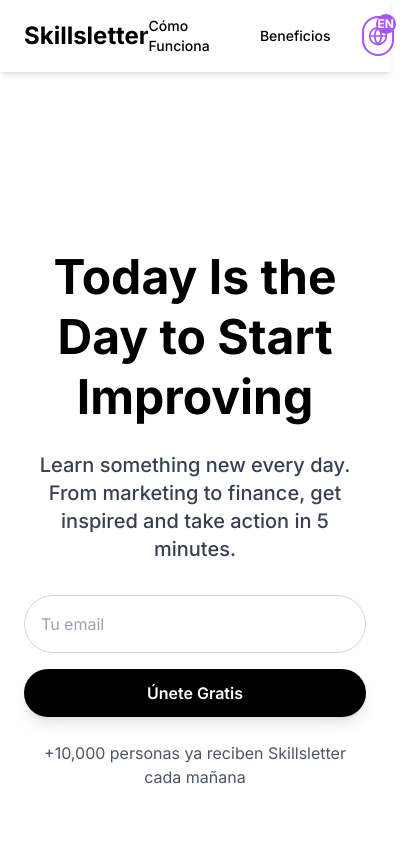
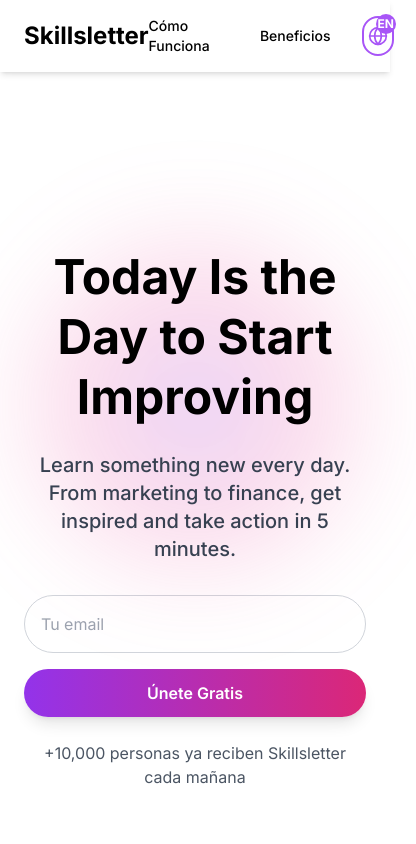
Before and after one commit to Ferrajju/skillvoo-landing, a Next.js app: page / in a window 390 px wide. Shown: the top 844 px of the page, 416 px wide, since content can reach past the window. Built offline with nearby package versions, Linux system fonts and the light colour scheme.

Commit message:
mEJORANDO hERO

```diff
--- a/app/globals.css
+++ b/app/globals.css
@@ -1,4 +1,4 @@
-@import url("https://fonts.googleapis.com/css2?family=Inter:wght@300;400;500;600;700&display=swap");
+@import url('https://fonts.googleapis.com/css2?family=Inter:wght@300;400;500;600;700&display=swap');
 
 @tailwind base;
 @tailwind components;
@@ -23,15 +23,47 @@
 body {
   color: rgb(var(--color-text));
   background-color: rgb(var(--color-bg));
-  font-family: "Inter", sans-serif;
+  font-family: 'Inter', sans-serif;
 }
 
 .gradient-text {
-  @apply bg-clip-text text-transparent bg-gradient-to-r from-gray-700 to-gray-900 dark:from-gray-300 dark:to-white;
+  @apply bg-clip-text text-transparent bg-gradient-to-r from-purple-600 to-pink-600 dark:from-purple-400 dark:to-pink-400;
 }
 
 .neo-button {
-  @apply px-6 py-3 rounded-full font-semibold text-white bg-black dark:bg-white dark:text-black hover:bg-gray-800 dark:hover:bg-gray-200 transition-all duration-300 shadow-lg hover:shadow-xl transform hover:-translate-y-1;
+  @apply px-6 py-3 rounded-full font-semibold text-white bg-gradient-to-r from-purple-600 to-pink-600 hover:from-purple-700 hover:to-pink-700 transition-all duration-300 shadow-lg hover:shadow-xl transform hover:-translate-y-1;
+}
+
+.neo-input {
+  @apply w-full p-4 rounded-full bg-white dark:bg-gray-800 border border-gray-300 dark:border-gray-700 focus:border-purple-500 dark:focus:border-purple-400 focus:ring-2 focus:ring-purple-200 dark:focus:ring-purple-800 focus:outline-none transition-all duration-300;
+}
+
+.hero-background {
+  background: radial-gradient(circle at center, rgba(var(--color-bg), 0.8) 0%, rgba(var(--color-bg), 1) 100%),
+              url('/placeholder.svg?height=1080&width=1920') center/cover no-repeat;
+  position: relative;
+  overflow: hidden;
+}
+
+.hero-background::before {
+  content: '';
+  position: absolute;
+  top: 0;
+  left: 0;
+  right: 0;
+  bottom: 0;
+  background: url('/placeholder.svg?height=1080&width=1920') center/cover no-repeat;
+  opacity: 0.1;
+  animation: pulse 8s infinite alternate;
+}
+
+@keyframes pulse {
+  0% {
+    opacity: 0.1;
+  }
+  100% {
+    opacity: 0.2;
+  }
 }
 
 .hero-glow {
@@ -40,29 +72,50 @@ body {
 }
 
 .hero-glow::before {
-  content: "";
+  content: '';
   position: absolute;
-  top: -20px;
-  left: -20px;
-  right: -20px;
-  bottom: -20px;
+  top: -50px;
+  left: -50px;
+  right: -50px;
+  bottom: -50px;
   background: radial-gradient(
     circle at center,
-    rgba(255, 255, 255, 0.1) 0%,
-    rgba(255, 255, 255, 0.05) 35%,
+    rgba(147, 51, 234, 0.2) 0%,
+    rgba(236, 72, 153, 0.2) 35%,
     transparent 70%
   );
   z-index: -1;
   border-radius: 30px;
+  filter: blur(40px);
 }
 
 .dark .hero-glow::before {
   background: radial-gradient(
     circle at center,
-    rgba(255, 255, 255, 0.05) 0%,
-    rgba(255, 255, 255, 0.02) 35%,
+    rgba(147, 51, 234, 0.3) 0%,
+    rgba(236, 72, 153, 0.3) 35%,
     transparent 70%
   );
+}
+
+.floating {
+  animation: floating 3s ease-in-out infinite;
+}
+
+@keyframes floating {
+  0% {
+    transform: translate(0, 0px);
+  }
+  50% {
+    transform: translate(0, 15px);
+  }
+  100% {
+    transform: translate(0, -0px);
+  }
+}
+
+.slide-up {
+  animation: slideUp 0.8s ease-out forwards;
 }
 
 @keyframes slideUp {
@@ -76,10 +129,6 @@ body {
   }
 }
 
-.slide-up {
-  animation: slideUp 0.8s ease-out forwards;
-}
-
 .slide-up-delay-1 {
   animation-delay: 0.2s;
 }
@@ -88,55 +137,22 @@ body {
   animation-delay: 0.4s;
 }
 
-.neo-input {
-  @apply w-full p-4 rounded-full bg-white dark:bg-black border border-gray-300 dark:border-gray-700 focus:border-black dark:focus:border-white focus:ring-2 focus:ring-black dark:focus:ring-white focus:outline-none transition-all duration-300;
+.slide-up-delay-3 {
+  animation-delay: 0.6s;
 }
 
-.section-title {
-  @apply text-4xl md:text-5xl font-bold mb-8 text-black dark:text-white;
-}
-
-.card {
-  @apply bg-white dark:bg-gray-900 rounded-2xl shadow-xl p-6 transition-all duration-300 hover:shadow-2xl transform hover:-translate-y-1;
-}
-
-.illuminated-logo {
-  background: linear-gradient(90deg, #000 0%, #000 50%, #333 51%, #000 52%, #000 100%);
-  background-size: 200% 100%;
-  -webkit-background-clip: text;
-  -webkit-text-fill-color: transparent;
-  animation: shine 3s infinite linear;
-}
-
-.illuminated-logo::before {
-  content: "";
+.particle {
   position: absolute;
-  top: calc(var(--y, 0) * 1px - 50px);
-  left: calc(var(--x, 0) * 1px - 50px);
-  width: 100px;
-  height: 100px;
-  background: radial-gradient(circle, rgba(255, 255, 255, 0.8) 0%, rgba(255, 255, 255, 0) 70%);
-  opacity: 0;
-  transition: opacity 0.3s;
+  border-radius: 50%;
+  background-color: rgba(147, 51, 234, 0.6);
   pointer-events: none;
 }
 
-.illuminated-logo:hover::before {
-  opacity: 1;
-}
-
-@keyframes shine {
+@keyframes particleAnimation {
   0% {
-    background-position: 0% 50%;
+    transform: translate(0, 0);
   }
   100% {
-    background-position: 200% 50%;
+    transform: translate(var(--end-x), var(--end-y));
   }
 }
-
-.dark .illuminated-logo {
-  background: linear-gradient(90deg, #fff 0%, #fff 50%, #ccc 51%, #fff 52%, #fff 100%);
-  background-size: 200% 100%;
-  -webkit-background-clip: text;
-  -webkit-text-fill-color: transparent;
-}
```
